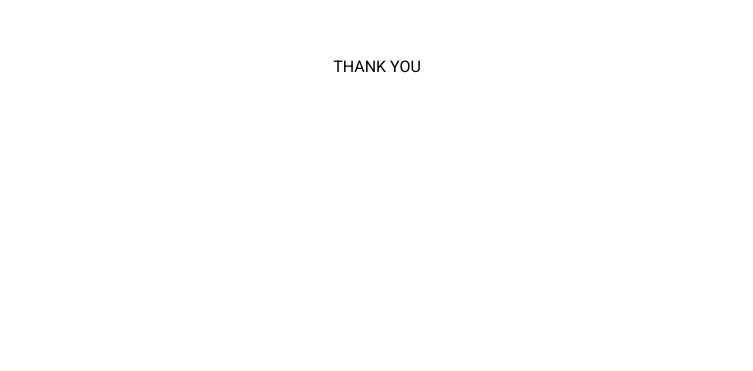
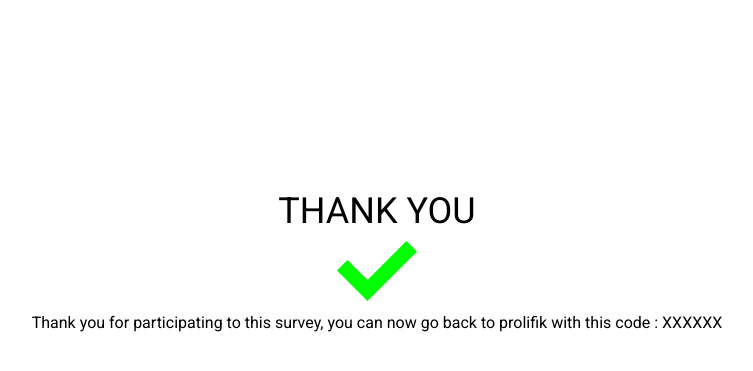
Before and after one commit to LucasFatas/recommender-study, a React (Create React App) app in the folder frontend/: page /thanks in a window 1280 px wide. Shown: the part 137-508 px from the top of the page, without its empty margins (263-1016 px from the left). Built offline with nearby package versions, Linux system fonts and the light colour scheme.

Commit message:
add thank you page design
afterward the prolifik code is going to be added

```diff
--- a/frontend/src/components/pages/Thanks.jsx
+++ b/frontend/src/components/pages/Thanks.jsx
@@ -1,11 +1,16 @@
 import React from "react";
+import correctLogo from '../../assets/correctLogo.svg'
 
 export const Thanks = () => {
 
 
   return (
-    <div className='flex flex-col items-center justify-between h-screen w-screen py-48'>
-      <h3>THANK YOU</h3>
+    <div className='flex flex-col items-center justify-center h-screen w-screen '>
+      <h3 className="text-4xl pd-5">THANK YOU</h3>
+      <img src={correctLogo} alt="correct Logo" className="fill-white h-20" />
+      <h2> Thank you for participating to this survey, you can now go back to prolifik with this code : XXXXXX </h2>
+
+
     </div>
   )
 }
```
Also changed, not shown: frontend/src/assets/correctLogo.svg (added).
